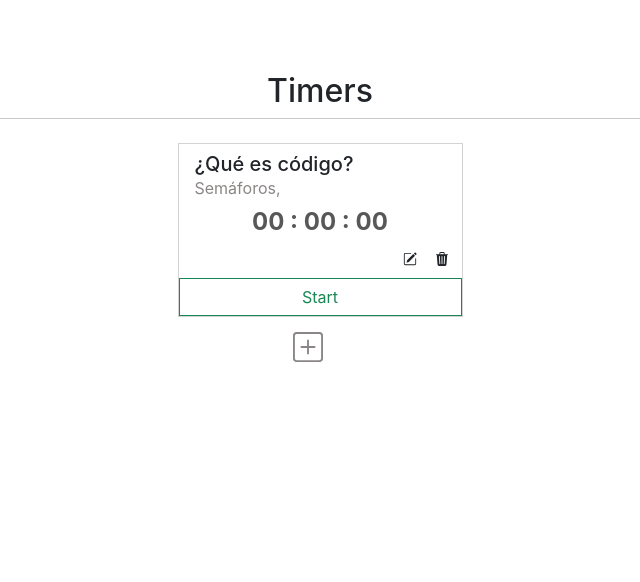
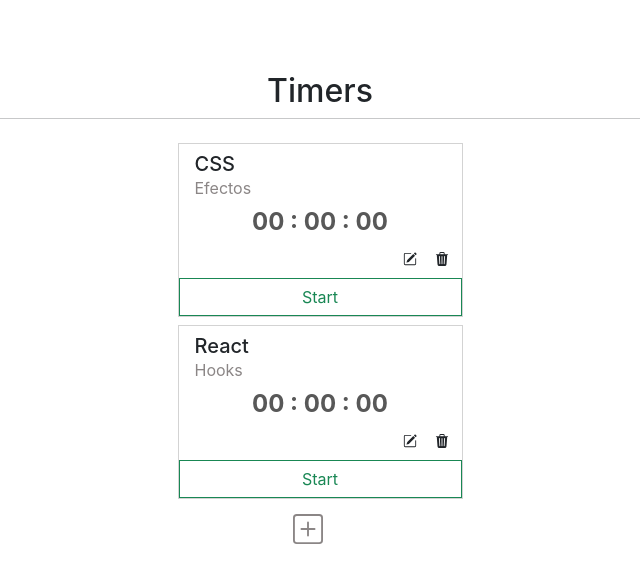
Before and after one commit to acuellarh/React-hooks-chrometer, a React (Create React App) app: page / in a window 1280 px wide. Shown: the top 582 px of the page, without its empty margins (320-960 px from the left). Built offline with nearby package versions, Linux system fonts and the light colour scheme.

Commit message:
Add edit feature

```diff
--- a/src/App.js
+++ b/src/App.js
@@ -10,6 +10,7 @@
 
   const [timerList, setTimerList] = useState(initialList);
   const [showForm, setShowForm] = useState(false);
+  const [idProductToEdit, setIdProductoToEdit] = useState(false);
 
   const addTimer = (timerInfo) => {
     let newTimerInfo = timerInfo
@@ -22,12 +23,34 @@
     setTimerList(newTimerList)
   }
 
+  const updateTimer = ({
+    id:id,
+    title:titleEdited,
+    description:descriptionEdited}) => {
+
+      const newTimers = timerList.map((timer) => {
+        if(timer.id === id){
+          return {...timer,
+            title: titleEdited,
+            description:descriptionEdited
+          }
+        } else {
+          return timer
+        }
+      })
+      setTimerList(newTimers)
+  }
+
   return (
     <div className="container">
+      {/* {console.table(timerList)} */}
       <Title/>
       <Timers
         timerList={timerList}
         removeTimer={removeTimer}
+        setIdProductoToEdit={setIdProductoToEdit}
+        idProductToEdit={idProductToEdit}
+        updateTimer={updateTimer}
       />
       {
         showForm ?
--- a/src/Database/data.json
+++ b/src/Database/data.json
@@ -1,8 +1,13 @@
 [
   {
-    "id": 1,
-    "title": "¿Qué es código?",
-    "description": "Semáforos,"
+    "title": "CSS",
+    "description": "Efectos",
+    "id": 1
+  },
+  {
+    "title": "React",
+    "description": "Hooks",
+    "id": 2
   }
 
 ]
--- a/src/components/EditIcon.js
+++ b/src/components/EditIcon.js
@@ -1,6 +1,9 @@
-export const EditIcon = () => {
+export const EditIcon = ({setIdProductoToEdit, id}) => {
   return (
-    <button className="btn mx-1 p-1">
+    <button
+      className="btn mx-1 p-1"
+      onClick={() => setIdProductoToEdit(id)}
+    >
       <svg xmlns="http://www.w3.org/2000/svg" width="14" height="14" fill="currentColor" className="bi bi-pencil-square" viewBox="0 0 16 16">
         <path d="M15.502 1.94a.5.5 0 0 1 0 .706L14.459 3.69l-2-2L13.502.646a.5.5 0 0 1 .707 0l1.293 1.293zm-1.75 2.456-2-2L4.939 9.21a.5.5 0 0 0-.121.196l-.805 2.414a.25.25 0 0 0 .316.316l2.414-.805a.5.5 0 0 0 .196-.12l6.813-6.814z"/>
         <path fillRule="evenodd" d="M1 13.5A1.5 1.5 0 0 0 2.5 15h11a1.5 1.5 0 0 0 1.5-1.5v-6a.5.5 0 0 0-1 0v6a.5.5 0 0 1-.5.5h-11a.5.5 0 0 1-.5-.5v-11a.5.5 0 0 1 .5-.5H9a.5.5 0 0 0 0-1H2.5A1.5 1.5 0 0 0 1 2.5v11z"/>
--- a/src/components/Form.js
+++ b/src/components/Form.js
@@ -1,6 +1,13 @@
-import { useState } from "react";
+import { useEffect, useState } from "react";
 
-export const Form = ({setShowForm, addTimer}) => {
+export const Form = ({
+    setShowForm,
+    addTimer,
+    timerItem,
+    setIdProductoToEdit,
+    idProductToEdit,
+    updateTimer
+  }) => {
 
   const initialTimerInfo = { title:"", description:"" }
 
@@ -17,15 +24,42 @@
   const handleSubmit = (event) => {
     event.preventDefault()
     let action = event.target.id
-    if (action==="create"){
-      addTimer(timerInfo)
+
+    switch (action) {
+      case "create" :
+        addTimer(timerInfo)
+        handleReset()
+        setShowForm(false)
+      break
+      case "cancelCreate" :
+        handleReset()
+        setShowForm(false)
+      break
+      case "update" :
+        updateTimer(timerInfo)
+        setIdProductoToEdit(false)
+        handleReset()
+      break
+      case "cancelUpdate" :
+        setIdProductoToEdit(false)
       handleReset()
-      setShowForm(false)
-    } else {
-      handleReset()
-      setShowForm(false)
+      break
+      default:
+      console.log(`Sorry, we are out of ${action}.`);
     }
   }
+
+  useEffect(() => {
+    if(timerItem){
+      setTimerInfo(
+        {
+          title:timerItem.title,
+          description:timerItem.description,
+          id:idProductToEdit
+        }
+      )
+    }
+  }, [timerItem]);
 
   return (
     <div className="row d-flex justify-content-center mt-2">
@@ -56,14 +90,14 @@
         <div className="mt-2 d-flex justify-content-center p-2">
           <button
            className="col-6 btn btn-outline-primary rounded-0"
-           id="create"
+           id={ idProductToEdit ? "update": "create"}
            onClick={e => handleSubmit(e)}
           >
-            Create
+            { idProductToEdit ? "Update": "Create"}
           </button>
           <button
             className="col-6 btn btn-outline-danger rounded-0"
-            id="cancel"
+            id={ idProductToEdit ? "cancelUpdate": "cancelCreate"}
             onClick={e => handleSubmit(e)}
           >
             Cancel
--- a/src/components/TimerBox.js
+++ b/src/components/TimerBox.js
@@ -4,7 +4,7 @@
 import { useEffect, useState } from "react";
 
 
-export const TimerBox = ({timerItem, removeTimer}) => {
+export const TimerBox = ({timerItem, removeTimer, setIdProductoToEdit}) => {
   let {id, title, description} = timerItem
   const [timer, setTimer] = useState(0);
   const [timerStart, setTimerStart] = useState(false);
@@ -35,7 +35,10 @@
             removeTimer={removeTimer}
             id={id}
           />
-          <EditIcon/>
+          <EditIcon
+            setIdProductoToEdit={setIdProductoToEdit}
+            id={id}
+          />
         </div>
         <div className="d-grid gap-2">
            {
--- a/src/components/Timers.js
+++ b/src/components/Timers.js
@@ -1,16 +1,27 @@
+import { Form } from "./Form"
 import { TimerBox } from "./TimerBox"
 
-export const Timers = ({timerList, removeTimer}) => {
+export const Timers = ({timerList, removeTimer, setIdProductoToEdit, idProductToEdit, updateTimer}) => {
   return(
     <>
       {
         timerList.length > 0 ? (
           timerList.map((timerItem) => (
-            <TimerBox
-              timerItem={timerItem}
-              key={timerItem.id}
-              removeTimer={removeTimer}
-            />
+            idProductToEdit === timerItem.id ?
+              <Form
+                key={timerItem.id}
+                timerItem={timerItem}
+                setIdProductoToEdit={setIdProductoToEdit}
+                idProductToEdit={idProductToEdit}
+                updateTimer={updateTimer}
+              />
+            :
+              <TimerBox
+                timerItem={timerItem}
+                key={timerItem.id}
+                removeTimer={removeTimer}
+                setIdProductoToEdit={setIdProductoToEdit}
+              />
           ))
         )
         :
```
